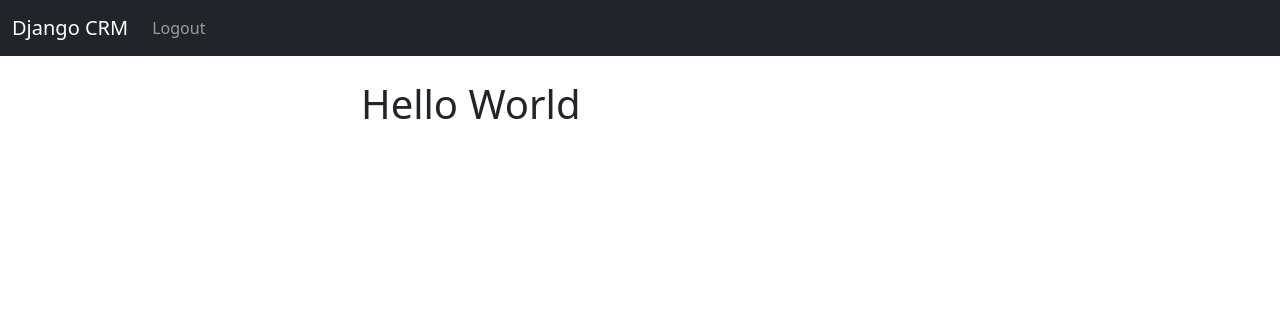
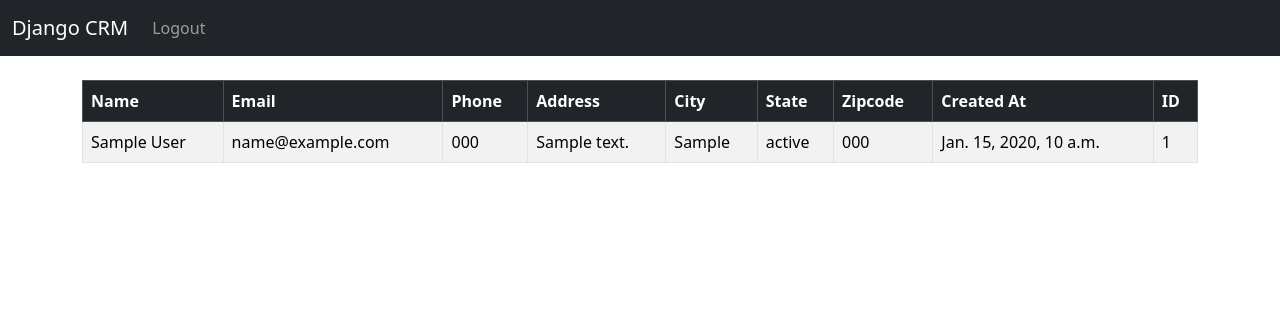
Before and after one commit to hforeroc/django-project-code-a-crm-app-tutorial, a Django app: page / in a window 1280 px wide. Shown: the top 316 px of the page. Run offline with Django 5.2, Linux system fonts and the light colour scheme; a user stored in the database is signed in; tables that the repository leaves empty hold one stand-in row (values such as "Sample post").

Commit message:
Bootstrap Table

```diff
--- a/website/templates/home.html
+++ b/website/templates/home.html
@@ -2,11 +2,43 @@
 
 {% block content %}
 
-<div class="col-md-6 offset-md-3">
-
     {% if user.is_authenticated %}
 
-    <h1>Hello World</h1>
+    <table class="table table-striped table-hover table-bordered">
+      <thead class="table-dark">
+        <tr>
+          <th scope="col">Name</th>
+          <th scope="col">Email</th>
+          <th scope="col">Phone</th>
+          <th scope="col">Address</th>
+          <th scope="col">City</th>
+          <th scope="col">State</th>
+          <th scope="col">Zipcode</th>
+          <th scope="col">Created At</th>
+          <th scope="col">ID</th>
+        </tr>
+      </thead>
+      <tbody>
+          {% if records %}
+            {% for record in records %}
+            <tr>
+              <td>{{ record.first_name }} {{ record.last_name }}</td>
+              <td>{{ record.email }}</td>
+              <td>{{ record.phone }}</td>
+              <td>{{ record.address }}</td>
+              <td>{{ record.city }}</td>
+              <td>{{ record.state }}</td>
+              <td>{{ record.zipcode }}</td>
+              <td>{{ record.created_at }}</td>
+              <td>{{ record.id }}</td>
+            </tr/>
+            {% endfor%}
+
+          {% endif %}
+      </tbody>
+    </table>
+
+
 
     {% else %}
 
@@ -27,8 +59,6 @@
 
 </form>
 
-</div>
-
 {% endif %}
 
 {% endblock %}
--- a/website/views.py
+++ b/website/views.py
@@ -2,9 +2,11 @@ from django.shortcuts import render, redirect
 from django.contrib.auth import authenticate, login, logout
 from django.contrib import messages
 from .forms import SignUpForm
-
+from .models import Record
 
 def home(request):
+    records = Record.objects.all()
+
     #check to see if logging in
     if request.method == 'POST':
         username = request.POST['username']
@@ -20,7 +22,7 @@ def home(request):
             messages.success(request, "There Was An Error Logging In, Please Try Again...")
             return redirect('home')
     else:
-        return render(request, 'home.html', {})
+        return render(request, 'home.html', {'records': records})
 
 def logout_user(request):
     logout(request)
```
